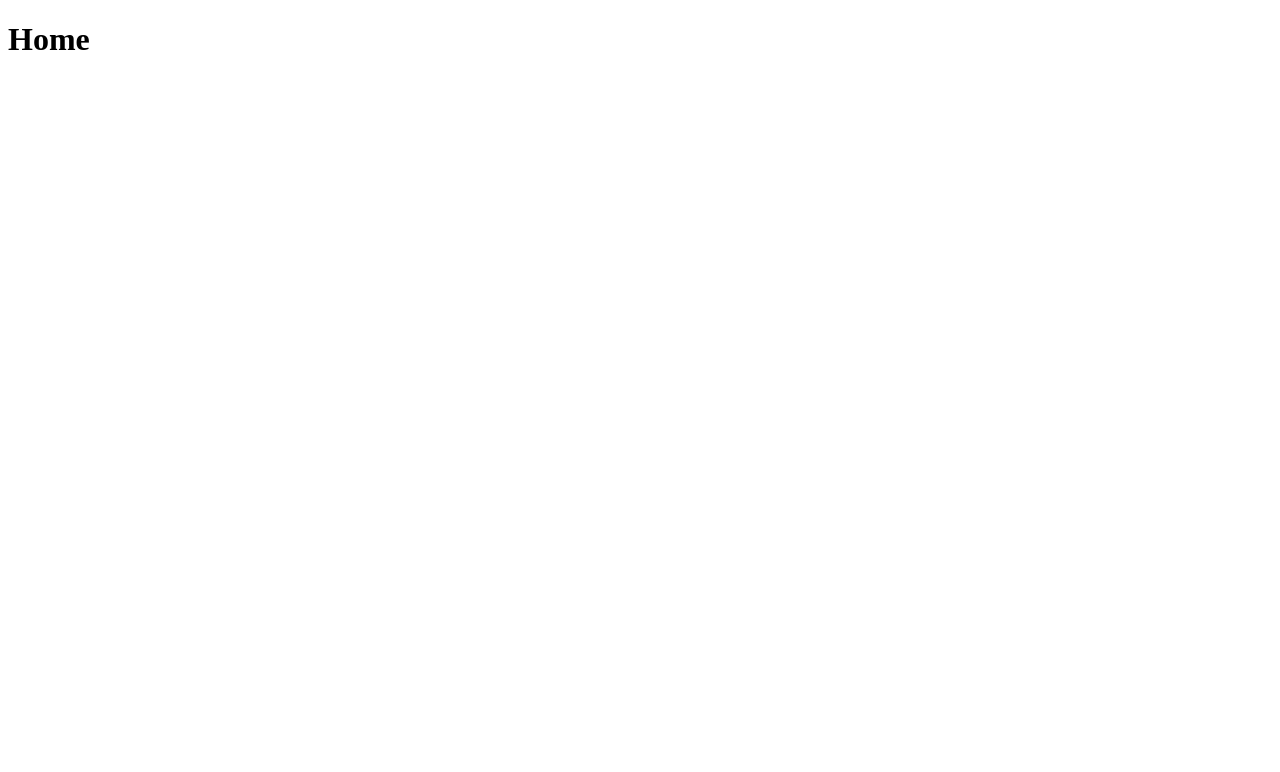
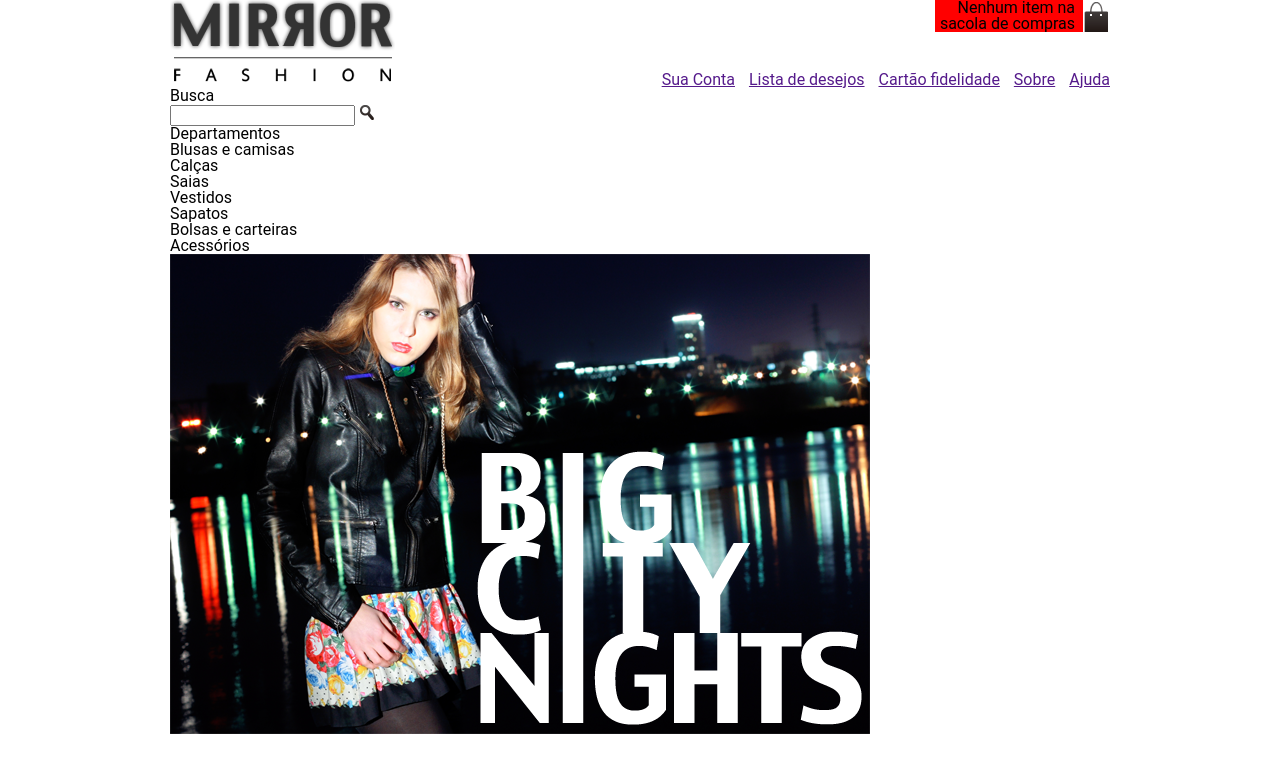
Before and after one commit to CaelumAulas/web7522, a plain HTML site: page index.html in a window 1280 px wide. Drawn offline with Linux system fonts and the light colour scheme.

Commit message:
Fim da segunda aula

```diff
--- /dev/null
+++ b/css/estilos.css
@@ -0,0 +1,35 @@
+body {
+  font-family: 'Roboto', 'Open-sans', sans-serif;
+}
+
+header {
+  position: relative
+}
+
+.container {
+  width: 940px;
+  margin: 0 auto;
+}
+
+.sacola {
+  background: url(../img/sacola.png) no-repeat right top red;
+
+  padding-right: 35px;
+  width: 140px;
+  text-align: right;
+  position: absolute;
+  right: 0;
+  top: 0;
+}
+
+.menu-opcoes {
+  text-align: right;
+  position: absolute;
+  bottom: 0;
+  right: 0;
+}
+
+.menu-opcoes li {
+  display: inline;
+  margin-left: 10px;
+}
--- /dev/null
+++ b/css/reset.css
@@ -0,0 +1,48 @@
+/* http://meyerweb.com/eric/tools/css/reset/
+   v2.0 | 20110126
+   License: none (public domain)
+*/
+
+html, body, div, span, applet, object, iframe,
+h1, h2, h3, h4, h5, h6, p, blockquote, pre,
+a, abbr, acronym, address, big, cite, code,
+del, dfn, em, img, ins, kbd, q, s, samp,
+small, strike, strong, sub, sup, tt, var,
+b, u, i, center,
+dl, dt, dd, ol, ul, li,
+fieldset, form, label, legend,
+table, caption, tbody, tfoot, thead, tr, th, td,
+article, aside, canvas, details, embed,
+figure, figcaption, footer, header, hgroup,
+menu, nav, output, ruby, section, summary,
+time, mark, audio, video {
+	margin: 0;
+	padding: 0;
+	border: 0;
+	font-size: 100%;
+	font: inherit;
+	vertical-align: baseline;
+}
+/* HTML5 display-role reset for older browsers */
+article, aside, details, figcaption, figure,
+footer, header, hgroup, menu, nav, section {
+	display: block;
+}
+body {
+	line-height: 1;
+}
+ol, ul {
+	list-style: none;
+}
+blockquote, q {
+	quotes: none;
+}
+blockquote:before, blockquote:after,
+q:before, q:after {
+	content: '';
+	content: none;
+}
+table {
+	border-collapse: collapse;
+	border-spacing: 0;
+}
--- /dev/null
+++ b/explicacoes/display-inline/display.css
@@ -0,0 +1,32 @@
+p {
+  text-align: right;
+  width: 200px;
+  height: 100px;
+  background-color: yellow;
+}
+
+.block-element {
+  width: 33.33%;
+  float: left;
+  list-style: none;
+  color: #FFF;
+  font-size: 90px;
+  vertical-align: middle;
+  height: 100px;
+  line-height: 100px;
+  text-align: center;
+}
+
+.block-element_first {
+  font-size: 40px;
+  background-color: red;
+}
+
+.block-element_second {
+  background-color: teal;
+}
+
+.block-element_last {
+  font-size: 30px;
+  background-color: blueviolet;
+}
--- /dev/null
+++ b/explicacoes/display-inline/reset.css
@@ -0,0 +1,48 @@
+/* http://meyerweb.com/eric/tools/css/reset/
+   v2.0 | 20110126
+   License: none (public domain)
+*/
+
+html, body, div, span, applet, object, iframe,
+h1, h2, h3, h4, h5, h6, p, blockquote, pre,
+a, abbr, acronym, address, big, cite, code,
+del, dfn, em, img, ins, kbd, q, s, samp,
+small, strike, strong, sub, sup, tt, var,
+b, u, i, center,
+dl, dt, dd, ol, ul, li,
+fieldset, form, label, legend,
+table, caption, tbody, tfoot, thead, tr, th, td,
+article, aside, canvas, details, embed,
+figure, figcaption, footer, header, hgroup,
+menu, nav, output, ruby, section, summary,
+time, mark, audio, video {
+	margin: 0;
+	padding: 0;
+	border: 0;
+	font-size: 100%;
+	font: inherit;
+	vertical-align: baseline;
+}
+/* HTML5 display-role reset for older browsers */
+article, aside, details, figcaption, figure,
+footer, header, hgroup, menu, nav, section {
+	display: block;
+}
+body {
+	line-height: 1;
+}
+ol, ul {
+	list-style: none;
+}
+blockquote, q {
+	quotes: none;
+}
+blockquote:before, blockquote:after,
+q:before, q:after {
+	content: '';
+	content: none;
+}
+table {
+	border-collapse: collapse;
+	border-spacing: 0;
+}
--- /dev/null
+++ b/explicacoes/position-fixed/fixed.css
@@ -0,0 +1,32 @@
+/* https://github.com/caelumaulas/web7522 */
+
+body {
+  font-family: 'Roboto', 'Opan-sans', sans-serif;
+}
+
+.header {
+  position: fixed;
+  background-color: #FFF;
+  padding: 20px 40px;
+  font-size: 18px;
+  border-bottom: 2px solid #000;
+  width: 100%;
+  box-sizing: border-box;
+}
+
+.menu {
+  position: absolute;
+  right: 40px;
+  top: 50%;
+  transform: translateY(-50%)
+}
+
+.menu-item {
+  text-transform: uppercase;
+  text-decoration: none;
+  margin-left: 20px;
+}
+
+p {
+  font-size: 30px;
+}
--- /dev/null
+++ b/explicacoes/position-fixed/reset.css
@@ -0,0 +1,48 @@
+/* http://meyerweb.com/eric/tools/css/reset/
+   v2.0 | 20110126
+   License: none (public domain)
+*/
+
+html, body, div, span, applet, object, iframe,
+h1, h2, h3, h4, h5, h6, p, blockquote, pre,
+a, abbr, acronym, address, big, cite, code,
+del, dfn, em, img, ins, kbd, q, s, samp,
+small, strike, strong, sub, sup, tt, var,
+b, u, i, center,
+dl, dt, dd, ol, ul, li,
+fieldset, form, label, legend,
+table, caption, tbody, tfoot, thead, tr, th, td,
+article, aside, canvas, details, embed,
+figure, figcaption, footer, header, hgroup,
+menu, nav, output, ruby, section, summary,
+time, mark, audio, video {
+	margin: 0;
+	padding: 0;
+	border: 0;
+	font-size: 100%;
+	font: inherit;
+	vertical-align: baseline;
+}
+/* HTML5 display-role reset for older browsers */
+article, aside, details, figcaption, figure,
+footer, header, hgroup, menu, nav, section {
+	display: block;
+}
+body {
+	line-height: 1;
+}
+ol, ul {
+	list-style: none;
+}
+blockquote, q {
+	quotes: none;
+}
+blockquote:before, blockquote:after,
+q:before, q:after {
+	content: '';
+	content: none;
+}
+table {
+	border-collapse: collapse;
+	border-spacing: 0;
+}
--- /dev/null
+++ b/explicacoes/position-relative-absolute/position.css
@@ -0,0 +1,70 @@
+.block-element {
+  width: 200px;
+  height: 200px;
+  font-size: 45px;
+  color: rgb(243, 185, 185);
+}
+
+.block-element_first {
+  background-color: red;
+  position: absolute;
+  right: 0;
+}
+
+.block-element_second {
+  background-color: blue;
+  position: absolute;
+  top: 50%;
+  left: 50%;
+  /* transform: translateX(-50%) translateY(-50%); */
+  transform: translate(-50%, -50%)
+}
+
+.block-element_last:nth-child(even) {
+  background-color: yellow;
+
+}
+.block-element_last {
+  position: relative;
+  height: 400px;
+  right: 0;
+  bottom: 0;
+  background-color: aqua;
+}
+
+div {
+  position: absolute;
+  top: 50%;
+  left: 50%;
+  transform: translate(-50%, -50%);
+  border-radius: 50%;
+
+  width: 40px;
+  height: 40px;
+  background-color: #1e3799;
+  font-size: 10px;
+  cursor: pointer;
+}
+
+div::before {
+  content: '';
+  display: block;
+  width: 300px;
+  height: 10px;
+  background-color: red;
+  position: absolute;
+  top: 50%;
+  left: 100%;
+  transform-origin: left;
+  transform: translateY(-50%) scaleX(0);
+
+  transition: transform 300ms linear;
+}
+
+div:hover {
+  background-color: red;
+}
+
+div:hover::before {
+  transform: translateY(-50%) scaleX(1);
+}
--- a/index.html
+++ b/index.html
@@ -3,8 +3,59 @@
   <head>
     <meta charset="utf-8">
     <title>Home da Mirror Fashion</title>
+
+    <link rel="stylesheet" href="css/reset.css">
+    <link rel="stylesheet" href="css/estilos.css">
   </head>
   <body>
-    <h1>Home</h1>
+    <header class="container">
+      <h1>
+        <img src="img/logo.png" alt="Logo da Mirror Fashion">
+      </h1>
+
+      <p class="sacola">Nenhum item na sacola de compras</p>
+
+      <nav class="menu-opcoes">
+        <ul>
+          <li>
+            <a href="">Sua Conta</a>
+          </li>
+          <li>
+            <a href="">Lista de desejos</a>
+          </li>
+          <li>
+            <a href="">Cartão fidelidade</a>
+          </li>
+          <li>
+            <a href="">Sobre</a>
+          </li>
+          <li>
+            <a href="">Ajuda</a>
+          </li>
+        </ul>
+      </nav>
+    </header>
+
+    <section class="container">
+      <div>
+        <h1>Busca</h1>
+        <input type="search">
+        <input type="image" src="img/busca.png">
+      </div>
+      <nav>
+        <h2>Departamentos</h2>
+        <ul>
+          <li>Blusas e camisas</li>
+          <li>Calças</li>
+          <li>Saias</li>
+          <li>Vestidos</li>
+          <li>Sapatos</li>
+          <li>Bolsas e carteiras</li>
+          <li>Acessórios</li>
+        </ul>
+      </nav>
+
+      <img src="img/destaque-home.png" alt="Imagem da Big City Nights">
+    </section>
   </body>
 </html>
```
Also changed, not shown: css/sobre.css (+12 -0 lines), explicacoes/display-inline/index.html (added, +22 -0 lines), explicacoes/position-fixed/index.html (added, +26 -0 lines), explicacoes/position-relative-absolute/index.html (added, +64 -0 lines), explicacoes/position-relative-absolute/reset.css (added, +48 -0 lines), sobre.html (+3 -3 lines), explicacoes/position-fixed/logo.png (added), img/logo-caelumm.svg (added), 1 other file.
